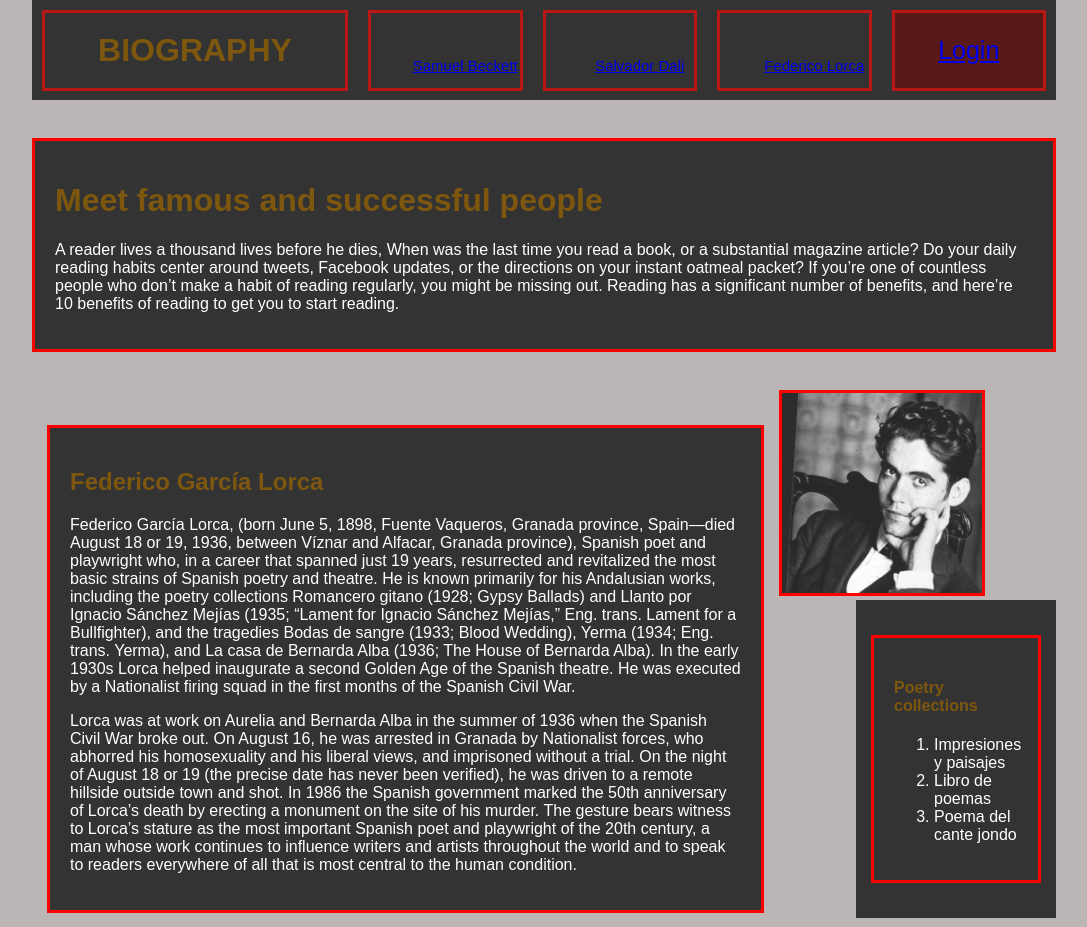
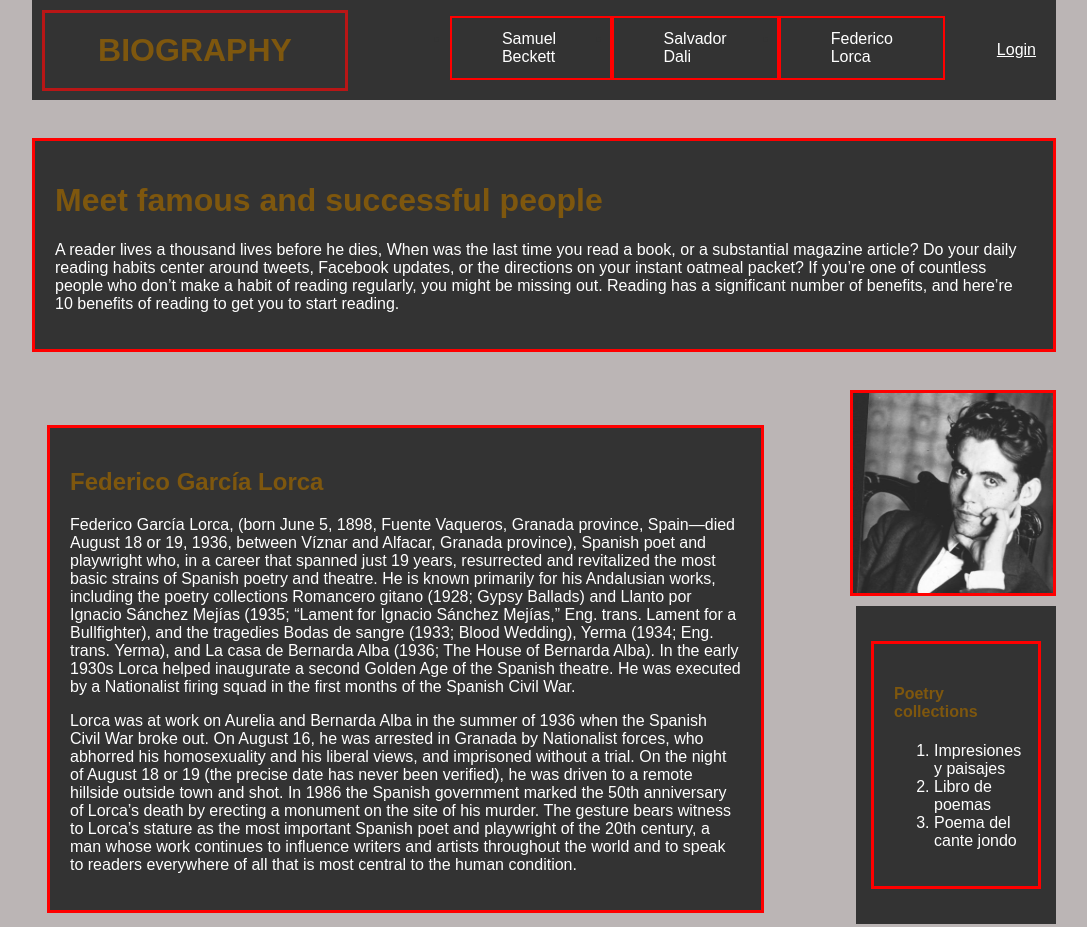
Before and after one commit to EELMMAD/HTML-CSS, a plain HTML site: page index.html in a window 1280 px wide. Shown: the top 927 px of the page, without its empty margins (96-1183 px from the left). Drawn offline with Linux system fonts and the light colour scheme.

Commit message:
navbar changed

```diff
--- a/index.html
+++ b/index.html
@@ -10,28 +10,23 @@
 </head>
 
 <body>
-<div class="flexbox-container">
+<header class="flexbox-container">
 
     <h1 class="flexbox-item  flexbox-item-1   head">BIOGRAPHY</h1>
 
     <!--Lists-->
 
-    <div class="flexbox-item  flexbox-item-2">
+    <nav class="flexbox-item navbar  ">
 
-      <ul> <li><a href="https://www.biography.com/writer/samuel-beckett">Samuel Beckett </a></li></ul>
-    </div>
-    <div class="flexbox-item  flexbox-item-3">
-      <ul> <li><a href="http://www.salvadordali.com/">Salvador Dali</a></li></ul>
-    </div>
-    <div class="flexbox-item  flexbox-item-4">
-       <ul> <li><a href="https://www.britannica.com/biography/Federico-Garcia-Lorca">Federico Lorca</a></li></ul>
-    </div>
+      <ul>
+          <li><a href="https://www.biography.com/writer/samuel-beckett">Samuel Beckett </a></li>
+          <li><a href="http://www.salvadordali.com/">Salvador Dali</a></li>
+          <li><a href="https://www.britannica.com/biography/Federico-Garcia-Lorca">Federico Lorca</a></li>
+        </ul>
+    </nav>
 
-
-    <div class="flexbox-item  flexbox-item-5"><a href="login.html">Login</a></div>
-</div>
-
-
+   <a href="login.html">Login</a>
+</header>
 
     <br>
     <div class="box-1">
@@ -47,10 +42,8 @@
         </p>
     </div>
 
-
     <br>
     <img src="lorca.jpg.jpg" alt="Image of Lorca" width="300" class="photo">
-
 
     <div id="main-block">
         <div class="box-1">
@@ -108,7 +101,6 @@
         </div>
     </div>
 
-
     <aside id="sidebar">
         <div class="box-1">
             <h4 class="head">Poetry collections</h4>
@@ -120,9 +112,7 @@
         </div>
     </aside>
 
-
     <article class="block">
-
         <h3 class="head">Yerma</h3>
         <p>The play tells the story of a childless woman living in rural Spain.
             Her desperate desire for motherhood becomes an obsession that eventually drives her to commit a horrific
@@ -144,7 +134,6 @@
         <p>&copy; 2020, Elmira Madadi</p>
     </footer>
 
-
 </body>
 
 </html>
--- a/style.css
+++ b/style.css
@@ -5,20 +5,14 @@ body{
     background-color: rgb(187, 181, 181);
 }
 
-
 .box-1{
     background-color: #333333;
     color: #fff;
-
-
     border: 5px red solid;
-
     border-width: 3px;
     border-bottom-width: 3px;
     border-top-style:solid;
-
     padding: 20px;
-
     margin-top: 20px;
     margin: 20px 0;
 }
@@ -28,16 +22,11 @@ body{
     color: #fff;
      width: 200px;
      height: 30px;
-
     border: 5px red solid;
-
-
     border-width: 3px;
     border-bottom-width: 3px;
     border-top-style:solid;
-
     padding: 20px;
-
     margin-top: 40px;
     margin: 40px 0;
     margin-left: 10;
@@ -54,8 +43,6 @@ body{
     color: white;
 }
 
-
-
 #main-block{
     float: left;
     width: 70%;
@@ -70,12 +57,8 @@ body{
     color: #fff;
     padding: 15px;
     box-sizing: border-box;
-
     width: 200px;
-
 }
-
-
 
 .flexbox-container{
     display: flex;
@@ -83,10 +66,7 @@ body{
     background-color: #333333;
     height: 100px;
     align-items: stretch;
-
 }
-
-
 
 .flexbox-item{
     width: 300px;
@@ -112,59 +92,6 @@ body{
     width: 300;
 }
 
-.flexbox-item-2{
-    min-width: 100px;
-    color: #333333;
-    text-align: center;
-    line-height: 75px;
-    background-color: #333;
-    font-size: 15px;
-    align-self: center;
-    flex-grow: 1;
-    align-content: center;
-    align-items: stretch;
-}
-
-.flexbox-item-3{
-    min-width: 100px;
-    color: #333333;
-    text-align: center;
-    background-color: #333;
-    line-height: 75px;
-    font-size: 15px;
-    flex-grow: 1;
-    align-self: center;
-    align-content: center;
-    align-items: stretch;
-    text-size-adjust: 100px;
-}
-
-.flexbox-item-4{
-    min-width: 100px;
-    color: #333333;
-    text-align: center;
-    background-color: #333;
-    line-height: 75px;
-    font-size: 15px;
-    flex-grow: 1;
-    align-self: center;
-    align-content: center;
-    align-items: stretch;
-    text-size-adjust: center;
-
-}
-
-.flexbox-item-5{
-    background-color: rgb(90, 25, 25);
-    min-width: 100px;
-    text-align: center;
-    line-height: 75px;
-    font-size: 25px;
-    flex-grow: 1;
-    align-items: stretch;
-
-}
-
 .head{
     color:rgb(126, 87, 14);
     align-items: stretch;
@@ -173,7 +100,6 @@ body{
 .photo{
 flex-grow: 1;
 border: 5px red solid;
-
 border-width: 3px;
 border-bottom-width: 3px;
 border-top-style:solid;
@@ -181,7 +107,6 @@ align-items: stretch;
 width: 200px;
 height: 200px;
 }
-
 
 .my-form{
     padding: 20px;
@@ -217,3 +142,45 @@ height: 200px;
     margin-top: 900px;
     border: 5px red solid;
 }
+
+.header{
+    width:100%;
+    display: flex;
+    justify-content: space-between;
+    align-items: center;
+}
+
+.navbar{
+    width: 100%;
+    display: flex;
+    justify-content: center;
+    align-items: center;
+    border:none
+}
+.navbar ul{
+    width:80%;
+    display: flex;
+    justify-content: space-around;
+}
+.navbar ul li{
+    padding:12px 50px;
+    border:2px solid red;
+
+}
+.navbar ul li a{
+    color:white;
+    text-decoration: none;
+}
+
+header > a{
+    display: flex;
+    align-items: center;
+    justify-content: center;
+    color:white;
+    padding-right: 20px;
+}
+
+.photo{
+    float: right;
+    margin-bottom: 10px;
+}
```
Also changed, not shown: login.html (+10 -27 lines).
